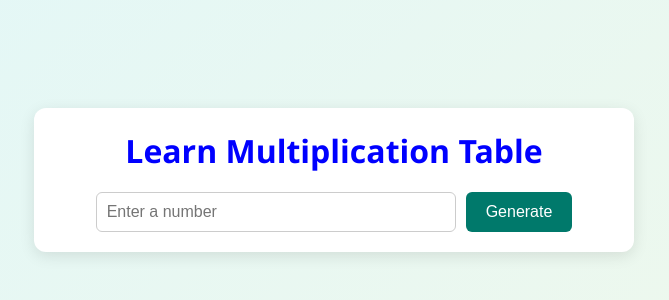
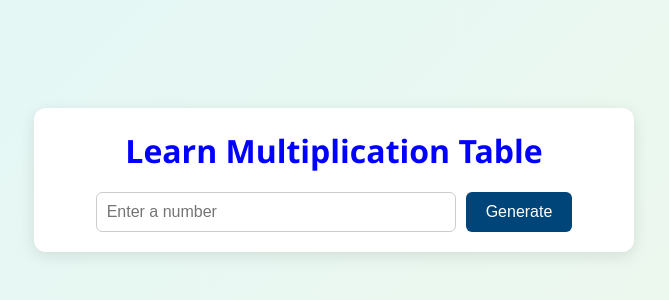
Before and after one commit to kavyaGunamgari/Simple-TypeScript-Project, a plain HTML site: page index.html in a window 1280 px wide. Shown: the part 220-520 px from the top of the page, without its empty margins (306-975 px from the left). Drawn offline with Linux system fonts and the light colour scheme.

Commit message:
Update style.css

```diff
--- a/style.css
+++ b/style.css
@@ -46,7 +46,7 @@
   button {
     padding: 10px 20px;
     font-size: 16px;
-    background-color: #00796b;
+    background-color: #004579;
     color: white;
     border: none;
     border-radius: 6px;
```
